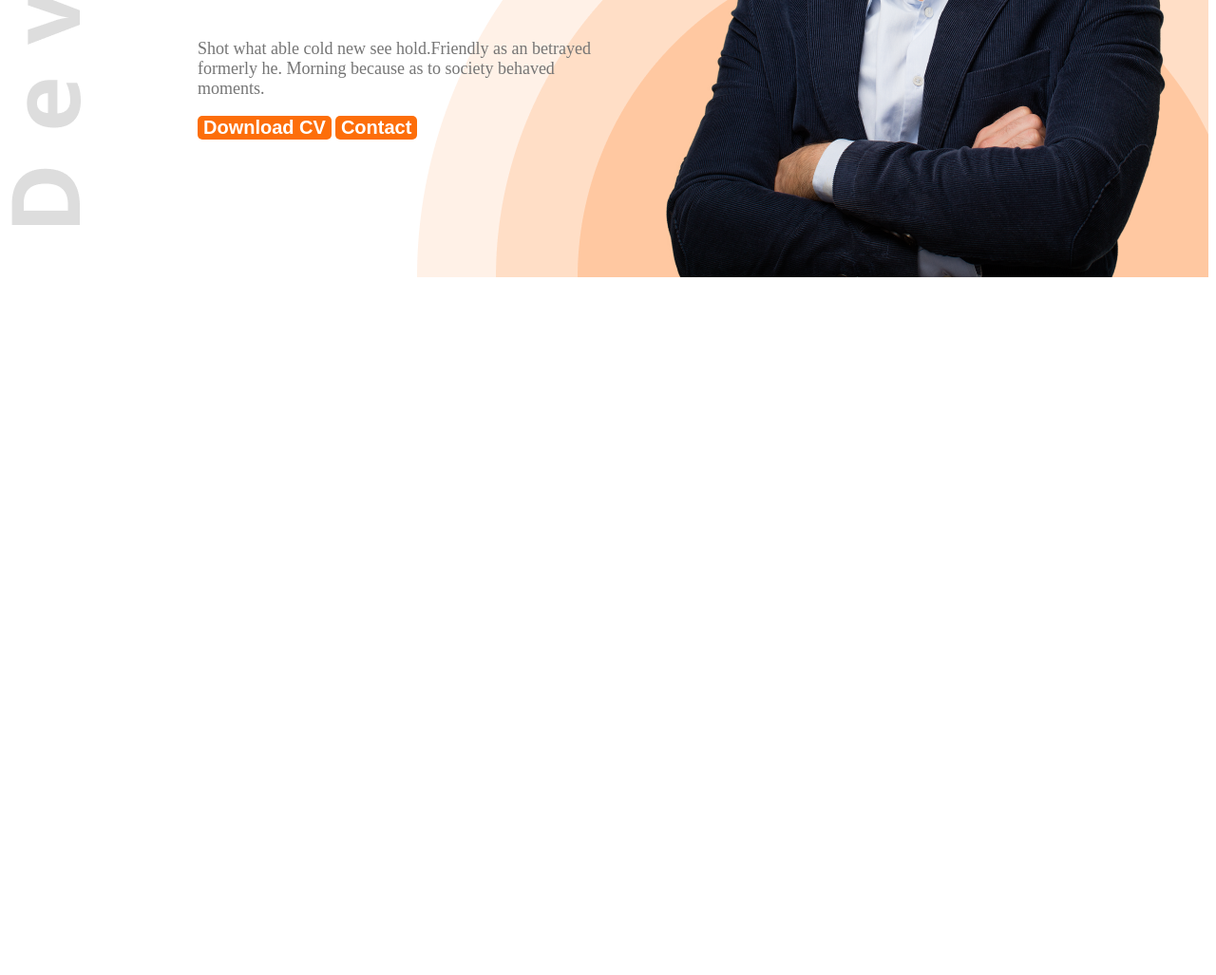
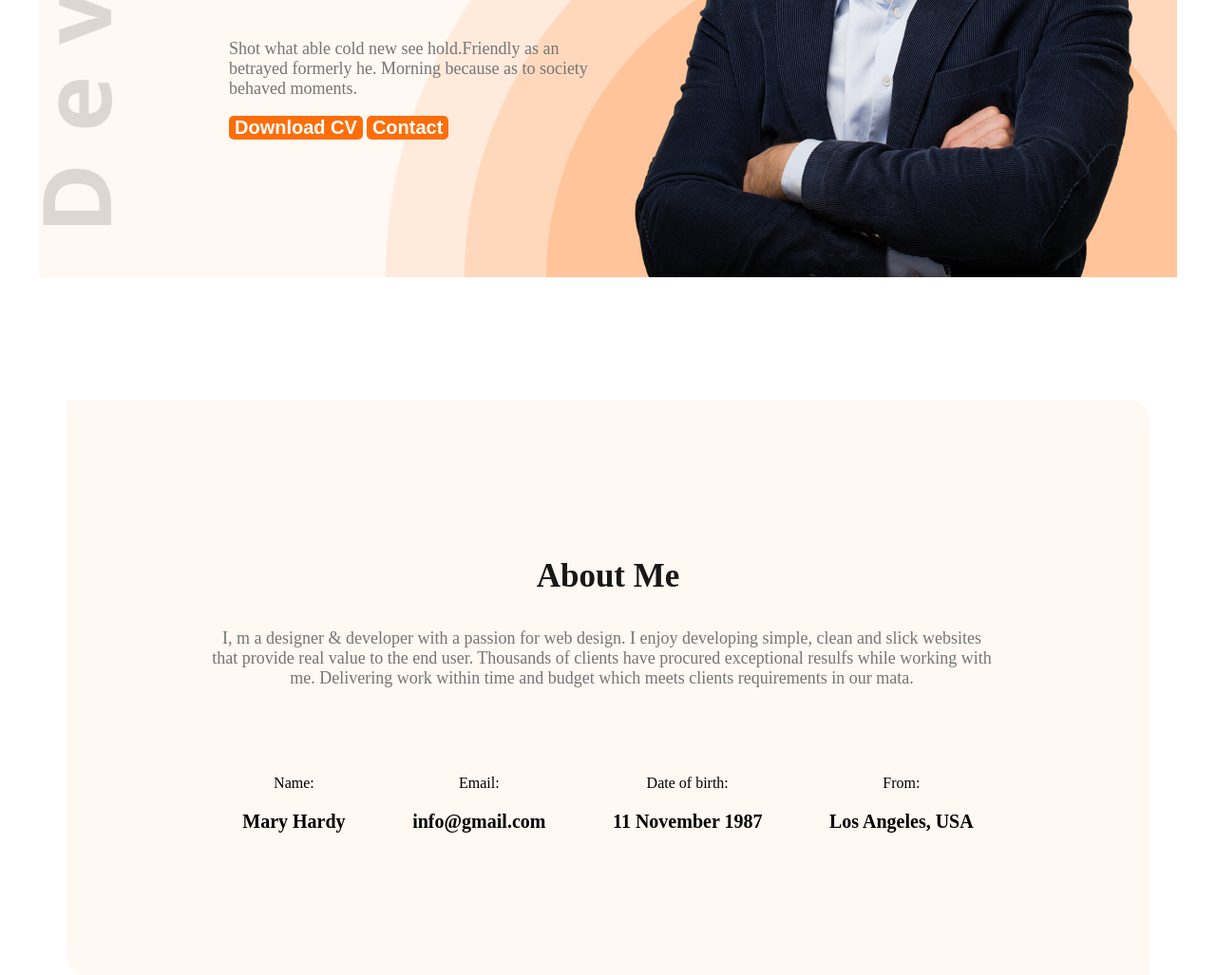
Before and after one commit to Mahim2025/web, a plain HTML site: page index.html in a window 1280 px wide. Shown: the part 534-1561 px from the top of the page at 95% size. Before the commit the page ends 834 px from the top, so only its background shows below. Drawn offline with Linux system fonts and the light colour scheme.

Commit message:
add second task

```diff
--- a/index.html
+++ b/index.html
@@ -12,7 +12,7 @@
 <body class="open-sans normal">
 
 
-        <header>
+        <header class="header bg-color">
             <nav>
                 <h3 class="nav-title">Ma<span>r</span>y</h3>
                 <ul>
@@ -47,7 +47,37 @@
 
 
 
-        <main>
+        <main >
+            <section class="about bg-color">
+                <h3 class="section-title">About Me</h3>
+                <p class="section-desccibstion">
+                    I, m a designer & developer with a passion for web design. I enjoy developing simple, clean and slick websites that provide real value to the end user. Thousands of clients have procured exceptional resulfs while working with me. Delivering work within time and budget which meets clients requirements in our mata.
+                </p>
+                <div class="about-items">
+                    <!-- .about-item*4>p-title+p.item-desccibstion -->
+                     <div class="about-item">
+                        <p class="title">Name:</p>
+                        <p class="item-desccibtion">Mary Hardy </p>
+                     </div>
+                     <div class="about-item">
+                        <p class="title">Email:</p>
+                        <p class="item-desccibtion">info@gmail.com</p>
+                     </div>
+                     <div class="about-item">
+                        <p class="title">Date of birth:</p>
+                        <p class="item-desccibtion">11 November 1987</p>
+                     </div>
+                     <div class="about-item">
+                        <p class="title">From:</p>
+                        <p class="item-desccibtion">Los Angeles, USA</p>
+                     </div>
+
+                </div>
+
+
+            </section>
+
+
 
         </main>
 
--- a/style/index.css
+++ b/style/index.css
@@ -48,10 +48,12 @@ span{
 
 
 /* nav style 2 */
-header {
+.header{
     background-image: url('../images/developer.png'),url('../images/header_bg.png');
     background-repeat: no-repeat;
     background-position: top left,bottom right;
+    background-color:#FFF8F3 ;
+    margin: 7px 33px;
 }
 nav ul li {
     list-style: none;
@@ -103,3 +105,47 @@ nav ul {
 
 
 }
+/* main style */
+.section-title {
+    font-size: 35px;
+    font-weight: bold;
+    color: #181818;
+
+}
+.section-desccibstion {
+    font-size: 18px;
+    font-weight: 600px;
+    color: #757575;
+    width: 827px;
+    height: 120px;
+}
+.bg-color{
+    background-color:#FFF8F3;
+
+
+}
+.about {
+    border-radius:  3px 20px;
+    padding: 130px 150px;
+    text-align: center;
+    margin-top: 130px;
+
+
+
+
+
+}
+
+main{
+    max-width: 1140px;
+    margin: 0px auto;
+    height: 550px;
+}
+.item-desccibtion {
+    font-size: 20px;
+    font-weight: bold;
+}
+.about-items {
+    display: flex;
+    justify-content: space-around;
+}
```
